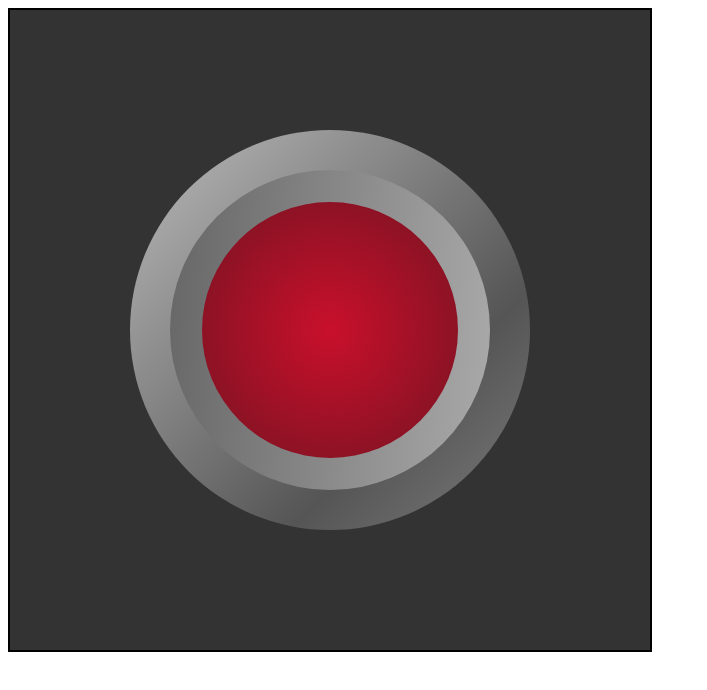
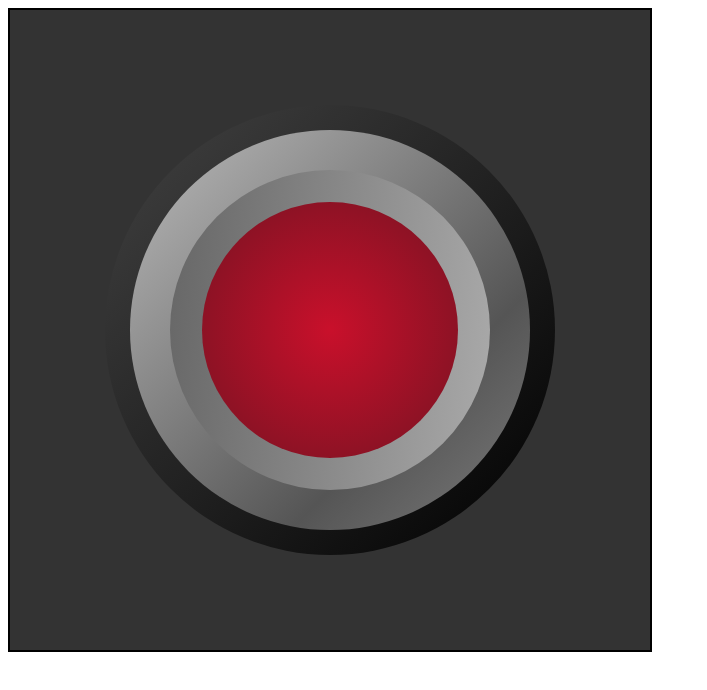
Before and after one commit to wolfgangwarneke/power-button-5000, a plain HTML site: page index.html in a window 1280 px wide. Shown: the whole page, without its empty margins (0-707 px from the left). Drawn offline with Linux system fonts and the light colour scheme.

Commit message:
add black ridge ring to button

```diff
--- a/css/style.css
+++ b/css/style.css
@@ -8,6 +8,17 @@
   border: 2px solid black;
   background-color: #333;
   position: relative;
+}
+
+.black-ridge {
+  width: calc(var(--width) / 1.42); /* (1 - 0.70422535) / 2 = 0.14788732 */
+  height: calc(var(--width) / 1.42);
+  background-image: linear-gradient(135deg, #424242, #222 50%, #000 100%);
+  border-radius: 50%;
+  position: absolute;
+  top: 14.788732%;
+  left: 14.788732%;
+  z-index: 22;
 }
 
 .grey-ridge {
```
